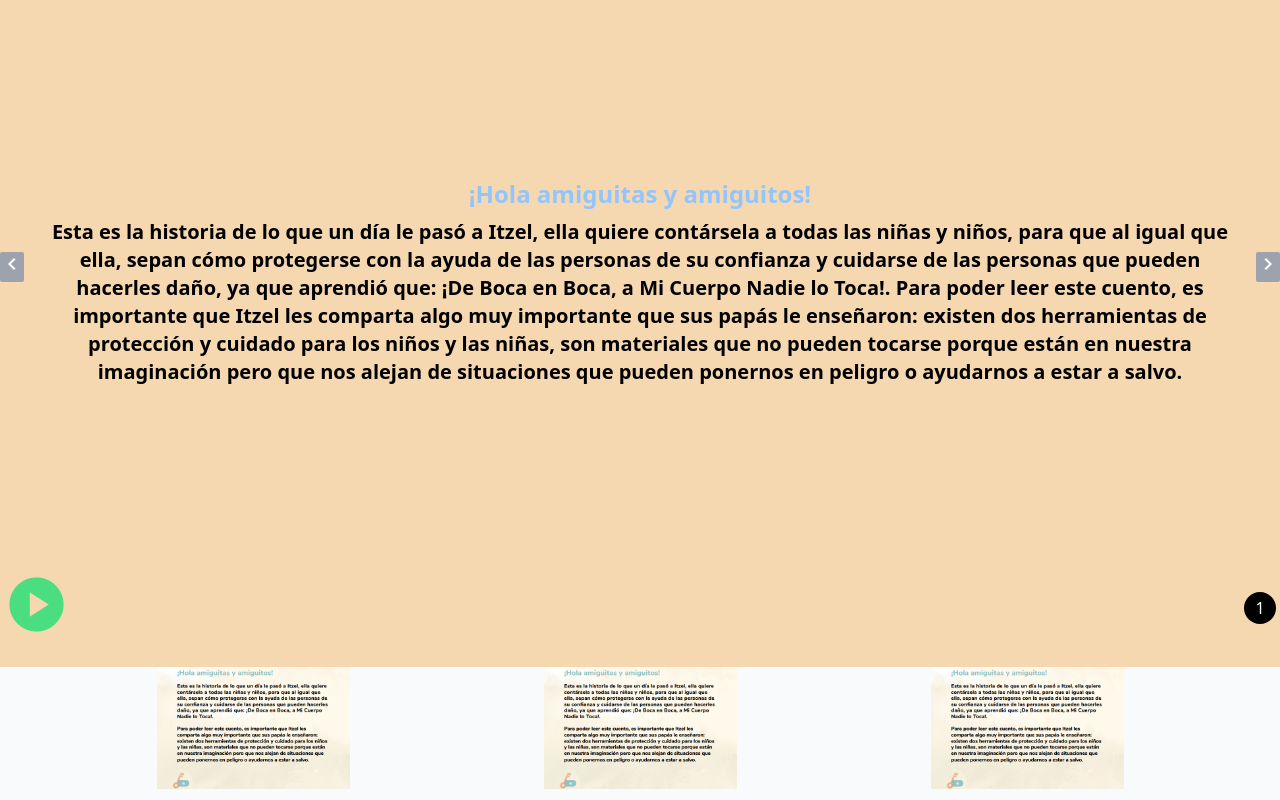
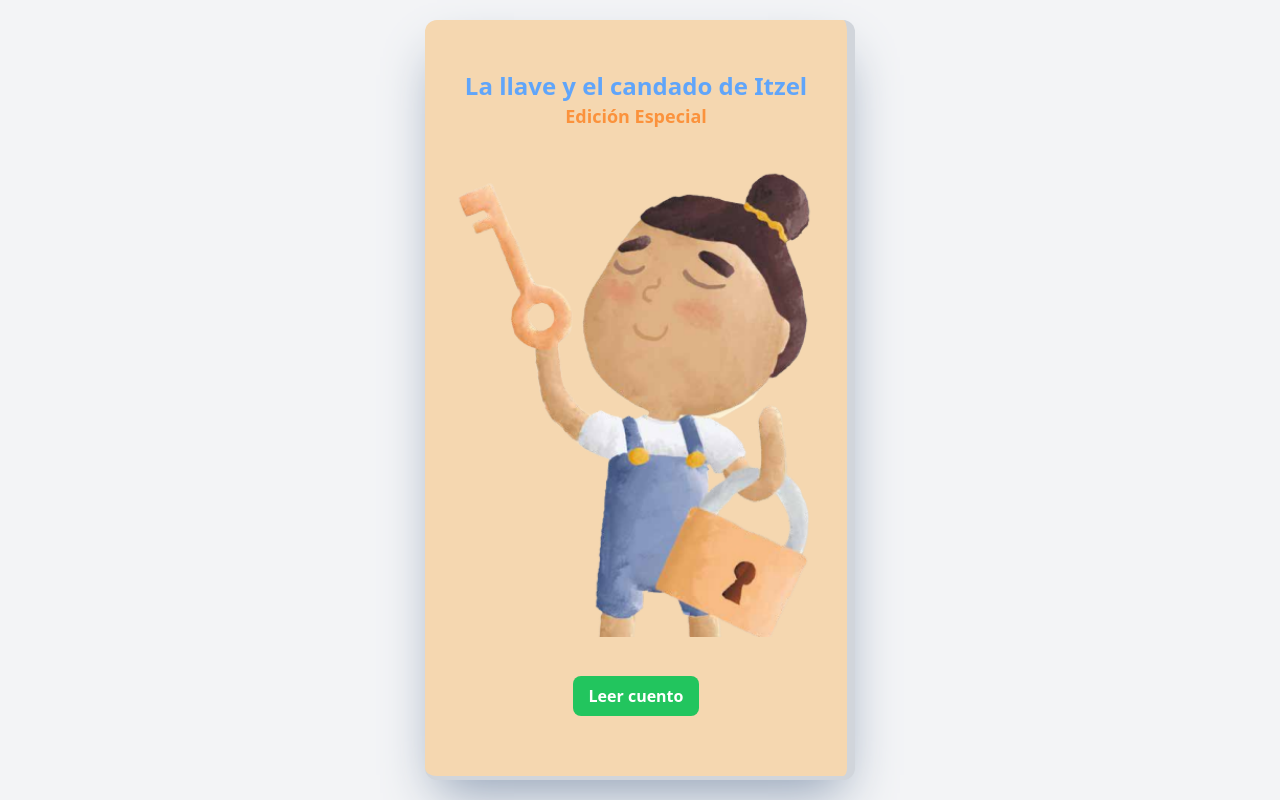
Before and after one commit to CarlosMoralesR/Tribunales-Amigables-Audiocuentos, a React (Vite) app in the folder cuento-v1/: page / in a window 1280 px wide. Built offline with nearby package versions, Linux system fonts and the light colour scheme.

Commit message:
feat: agregando portada para el cuento

```diff
--- a/cuento-v1/src/components/App/App.tsx
+++ b/cuento-v1/src/components/App/App.tsx
@@ -1,9 +1,52 @@
 import "./App.css";
 import Carousel from "../Carousel";
 import Story from "../Story";
+import portada from "../../assets/portada.png";
+import { useState } from "react";
 
 function App() {
+  const [showStory, setShowStory] = useState(false);
+
+  function onButtonClick() {
+    setShowStory(!showStory);
+  }
   return (
+    <>
+      {!showStory ? (
+        <div className="h-screen flex flex-col justify-center items-center p-5 bg-gray-100">
+          <div className="flex flex-col items-center justify-center h-full p-5 rounded-xl shadow-2xl shadow-slate-400 border-r-8 border-b-4 border-gray-300 bg-[#f5d7b0]">
+            <div className="h-1/6 w-full flex flex-col justify-center items-center">
+              <h1 className="text-lg md:text-2xl text-center font-bold text-blue-400">
+                La llave y el candado de Itzel
+              </h1>
+              <h2 className="text-base md:text-lg text-center font-bold text-orange-400">
+                Edición Especial
+              </h2>
+            </div>
+
+            <div className="h-4/6 flex justify-center items-center">
+              <img
+                className="h-full w-full object-contain"
+                src={portada}
+                alt="La llave y el candado de Itzel"
+              />
+            </div>
+
+            <div className="h-1/6 w-full flex items-center justify-center">
+              <button
+                className="px-4 py-2 font-bold text-white bg-green-500 rounded-lg hover:bg-green-400 hover:shadow-xl"
+                onClick={onButtonClick}
+              >
+                Leer cuento
+              </button>
+            </div>
+          </div>
+        </div>
+      ) : (
+        ""
+      )}
+
+      {showStory ? (
         <div className="h-screen flex flex-col">
           <div className="h-5/6 flex flex-col p-1 bg-[#f5d7b0]">
             <Story></Story>
@@ -12,6 +55,10 @@ function App() {
             <Carousel />
           </div>
         </div>
+      ) : (
+        ""
+      )}
+    </>
   );
 }
 
```
Also changed, not shown: cuento-v1/src/assets/portada.png (added). Lines whose indentation alone changed are shown as unchanged.
